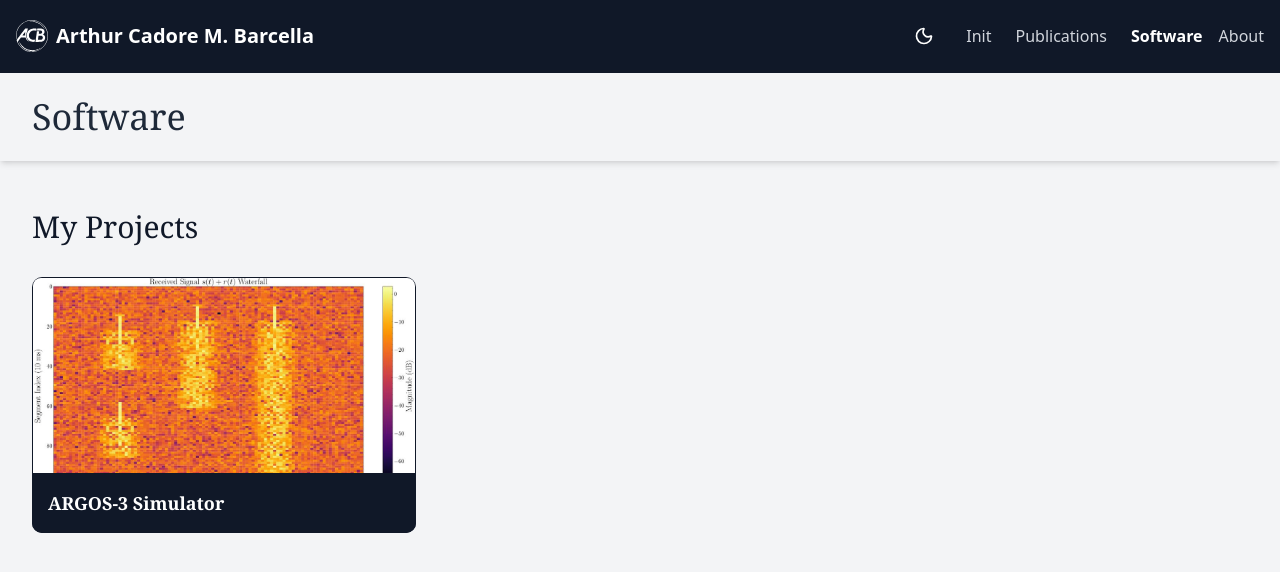
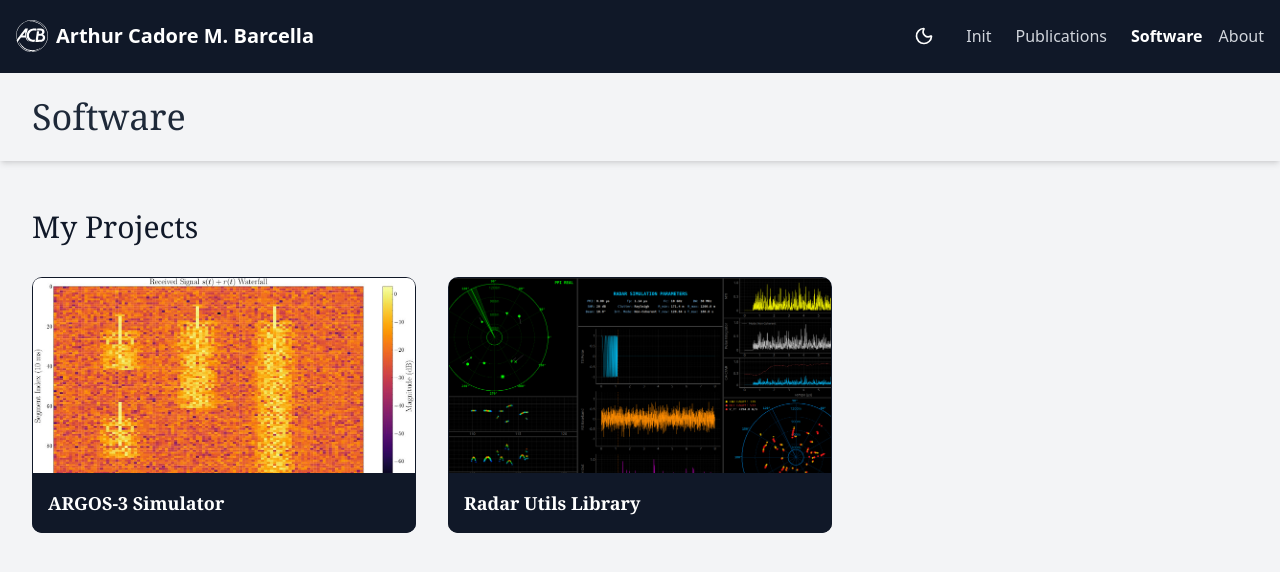
Before and after one commit to arthurcadore/arthurcadore.github.io, a React (Vite) app: page /software in a window 1280 px wide. Shown: the top 572 px of the page. Built offline with nearby package versions, Linux system fonts and the light colour scheme.

Commit message:
feat: added new project to portifolio

```diff
--- a/src/routes/software/index.tsx
+++ b/src/routes/software/index.tsx
@@ -1,5 +1,6 @@
 import { createFileRoute } from '@tanstack/react-router'
 import argos_main from '../../assets/argos-main.jpeg'
+import radar_utils from '../../assets/radarutils.png'
 export const Route = createFileRoute('/software/')({
   component: Software,
 })
@@ -10,6 +11,11 @@ function Software() {
       title: 'ARGOS-3 Simulator',
       imageUrl: argos_main,
       path: 'https://arthurcadore.github.io/argos3',
+    },
+    {
+      title: 'Radar Utils Library',
+      imageUrl: radar_utils,
+      path: 'https://arthurcadore.github.io/radarutils',
     },
   ]
 
```
Also changed, not shown: src/assets/radarutils.png (added).
